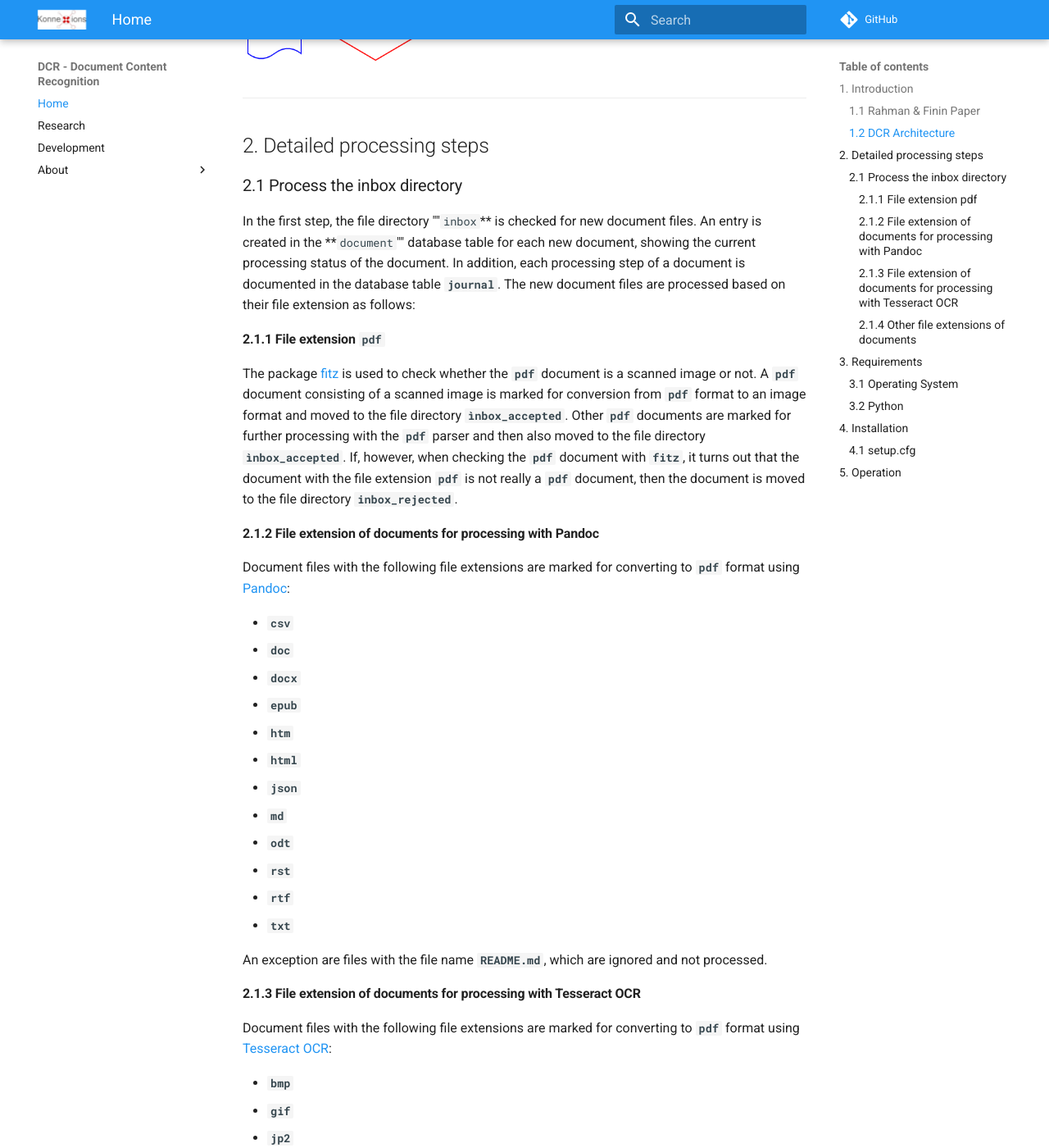
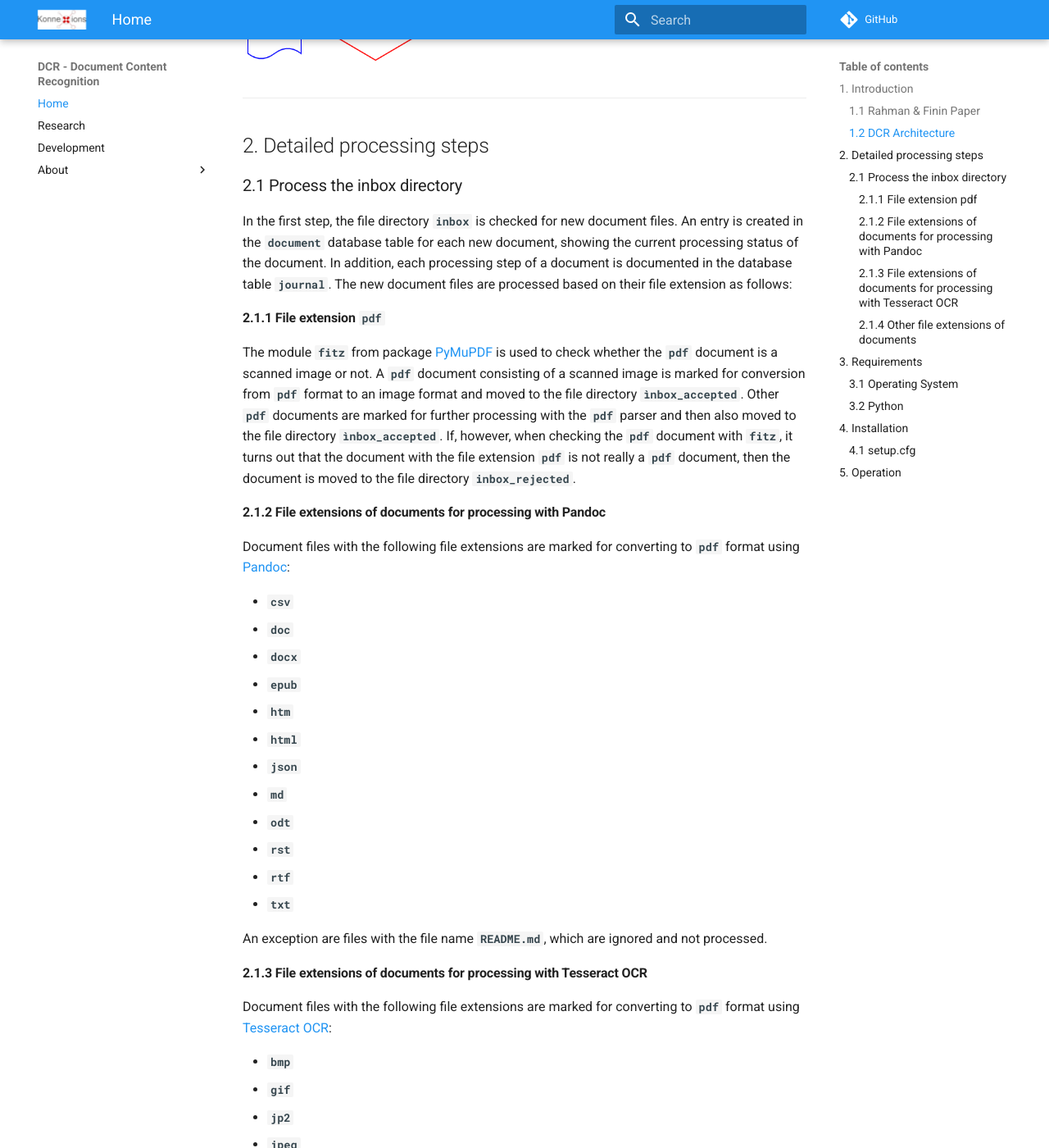
Before and after one commit to KonnexionsGmbH/dcr, an MkDocs documentation site: the page built from docs/index.md, in a window 1280 px wide and 1400 px high, scrolled down 1406 px. Shown: the whole window at 82% size. Built offline with MkDocs 1.6.1 and Material for MkDocs 9.7.7, drawn with Linux system fonts in a browser that asks for light colours; comment, search, counter and statistics services are not loaded; some of the changed text lies outside the part shown.

Commit message:
Processing the input directory.

```diff
--- a/docs/index.md
+++ b/docs/index.md
@@ -34,21 +34,21 @@ This process applies to all image format files e.g. jpeg, tiff etc., as well as
 
 ### 2.1 Process the inbox directory
 
-In the first step, the file directory ""`inbox`** is checked for new document files.
-An entry is created in the **`document`"" database table for each new document, showing the current processing status of the document.
+In the first step, the file directory **`inbox`** is checked for new document files.
+An entry is created in the **`document`** database table for each new document, showing the current processing status of the document.
 In addition, each processing step of a document is documented in the database table **`journal`**.
 The new document files are processed based on their file extension as follows:
 
 #### 2.1.1 File extension **`pdf`**
 
-The package [fitz]() is used to check whether the **`pdf`** document is a scanned image or not.
+The module **`fitz`** from package [PyMuPDF](https://pymupdf.readthedocs.io/en/latest/module.html) is used to check whether the **`pdf`** document is a scanned image or not.
 A **`pdf`** document consisting of a scanned image is marked for conversion from **`pdf`** format to an image format and moved to the file directory **`ìnbox_accepted`**.
 Other **`pdf`** documents are marked for further processing with the **`pdf`** parser and then also moved to the file directory **`ìnbox_accepted`**.
 If, however, when checking the **`pdf`** document with **`fitz`**, it turns out that the document with the file extension **`pdf`** is not really a **`pdf`** document, then the document is moved to the file directory **`inbox_rejected`**.
 
-#### 2.1.2 File extension of documents for processing with Pandoc
+#### 2.1.2 File extensions of documents for processing with Pandoc
 
-Document files with the following file extensions are marked for converting to **`pdf`** format using [Pandoc]():
+Document files with the following file extensions are marked for converting to **`pdf`** format using [Pandoc](https://pandoc.org):
 
 - **`csv`**
 - **`doc`**
@@ -65,9 +65,9 @@ Document files with the following file extensions are marked for converting to *
 
 An exception are files with the file name **`README.md`**, which are ignored and not processed.
 
-#### 2.1.3 File extension of documents for processing with Tesseract OCR
+#### 2.1.3 File extensions of documents for processing with Tesseract OCR
 
-Document files with the following file extensions are marked for converting to **`pdf`** format using [Tesseract OCR]():
+Document files with the following file extensions are marked for converting to **`pdf`** format using [Tesseract OCR](https://github.com/tesseract-ocr/tesseract):
 
 - **`bmp`**
 - **`gif`**
@@ -81,7 +81,7 @@ Document files with the following file extensions are marked for converting to *
 
 #### 2.1.4 Other file extensions of documents
 
-Document files that do not fall into one of the previous categories are marked as faulty and moved to the file directory **`ìnbox_rejectred`"".
+Document files that do not fall into one of the previous categories are marked as faulty and moved to the file directory **`ìnbox_rejectred`**.
 
 ## 3. Requirements
 
```
Also changed, not shown: 3 other files.
